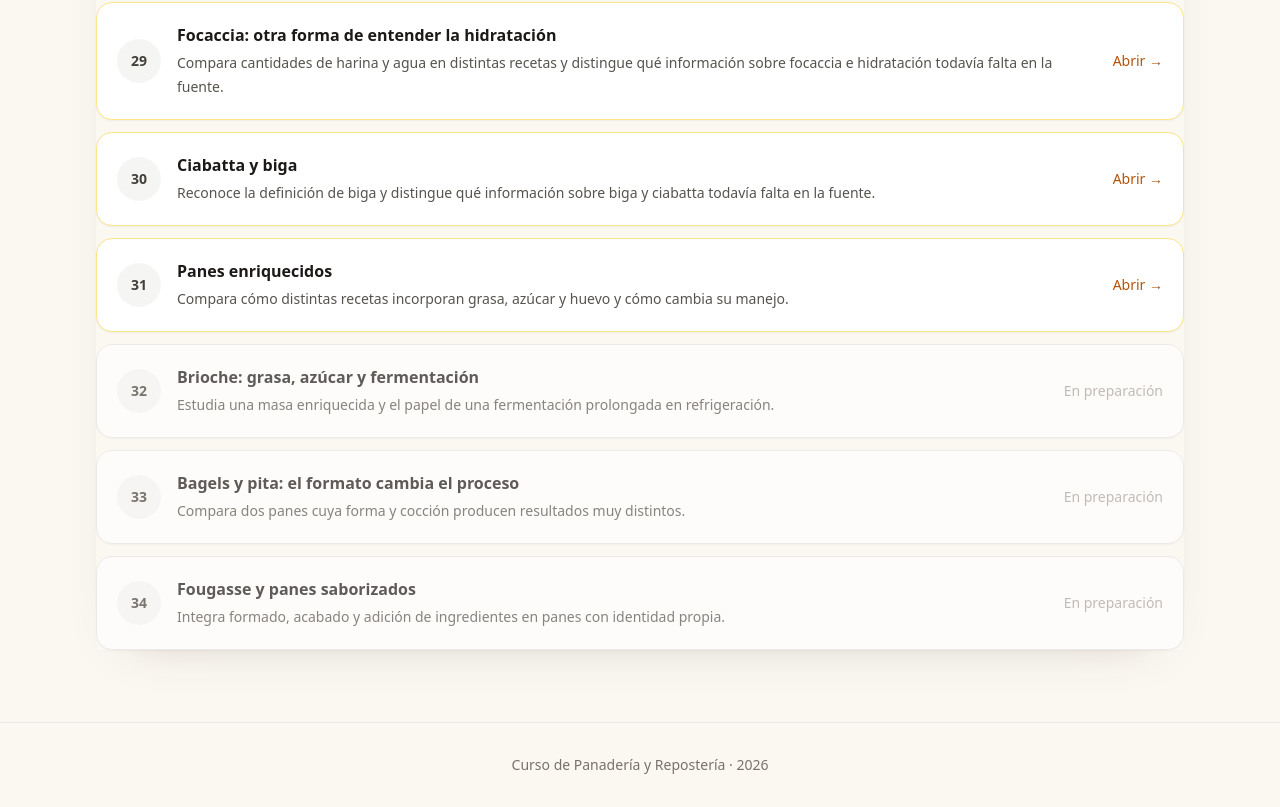
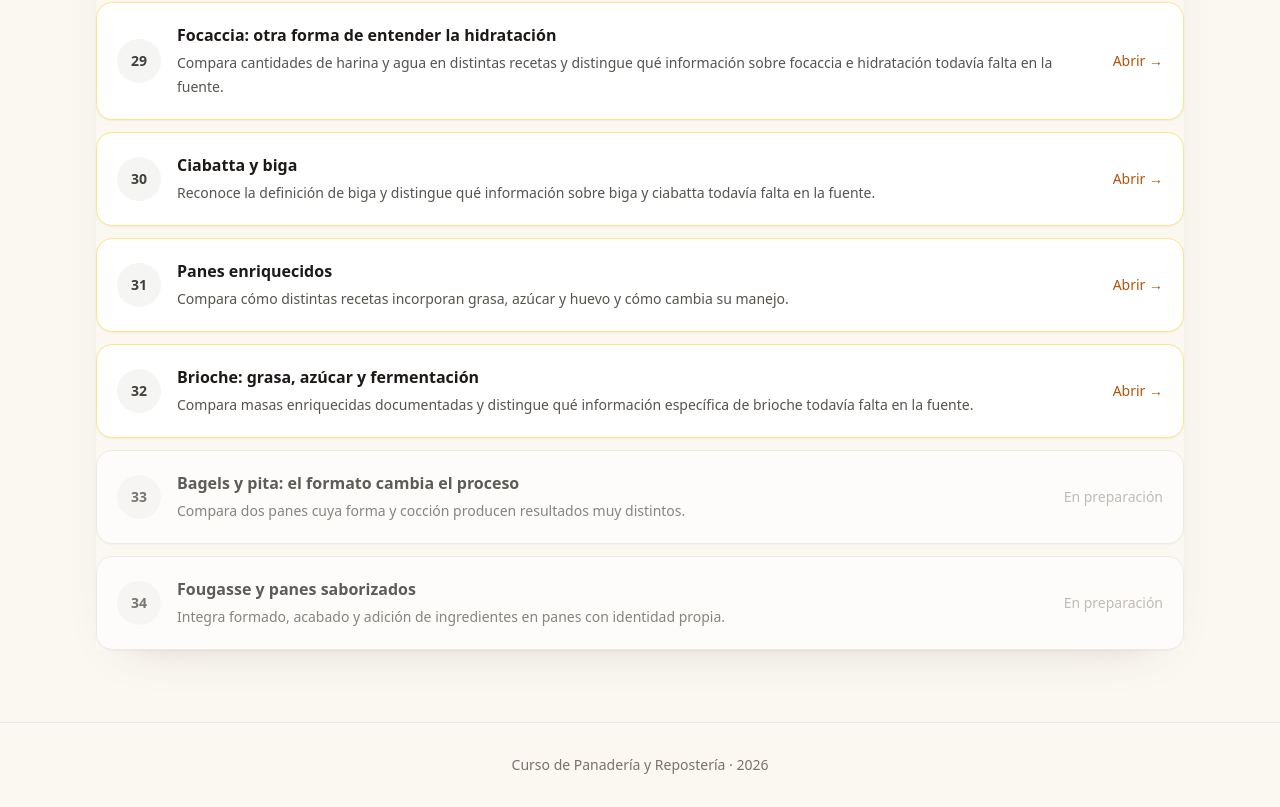
Before and after one commit to Drworm82/CursoPanadero, a Next.js app: page /modulo-4 in a window 1280 px wide. Shown: the part 1203-2010 px from the top of the page. Built offline with nearby package versions, Linux system fonts and the light colour scheme; no server answers.

Commit message:
Activate lesson 32

```diff
--- a/pages/modulo-4.js
+++ b/pages/modulo-4.js
@@ -15,7 +15,7 @@ const lessons = [
   ['29', 'Focaccia: otra forma de entender la hidratación', 'Compara cantidades de harina y agua en distintas recetas y distingue qué información sobre focaccia e hidratación todavía falta en la fuente.', '/leccion-focaccia-otra-forma-hidratacion'],
   ['30', 'Ciabatta y biga', 'Reconoce la definición de biga y distingue qué información sobre biga y ciabatta todavía falta en la fuente.', '/leccion-ciabatta-y-biga'],
   ['31', 'Panes enriquecidos', 'Compara cómo distintas recetas incorporan grasa, azúcar y huevo y cómo cambia su manejo.', '/leccion-panes-enriquecidos'],
-  ['32', 'Brioche: grasa, azúcar y fermentación', 'Estudia una masa enriquecida y el papel de una fermentación prolongada en refrigeración.', '#'],
+  ['32', 'Brioche: grasa, azúcar y fermentación', 'Compara masas enriquecidas documentadas y distingue qué información específica de brioche todavía falta en la fuente.', '/leccion-brioche-grasa-azucar-fermentacion'],
   ['33', 'Bagels y pita: el formato cambia el proceso', 'Compara dos panes cuya forma y cocción producen resultados muy distintos.', '#'],
   ['34', 'Fougasse y panes saborizados', 'Integra formado, acabado y adición de ingredientes en panes con identidad propia.', '#'],
 ];
```
